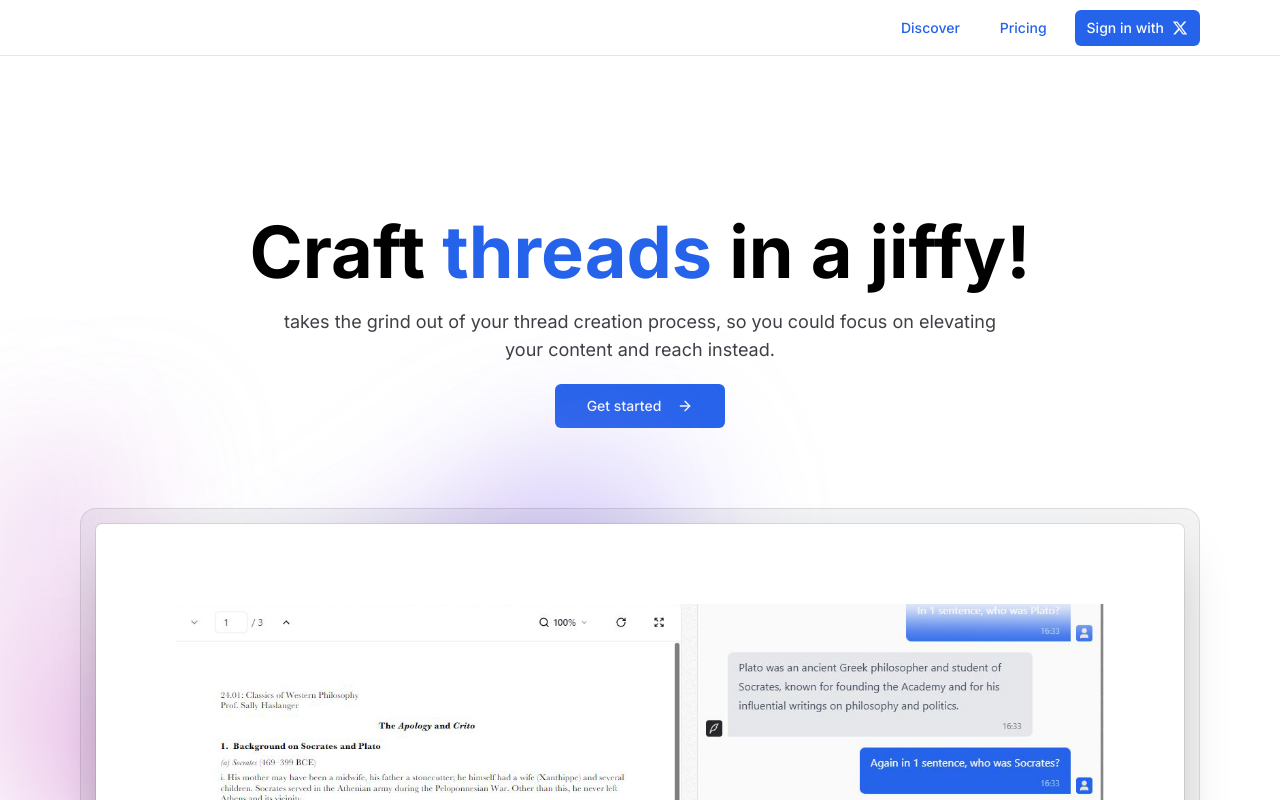
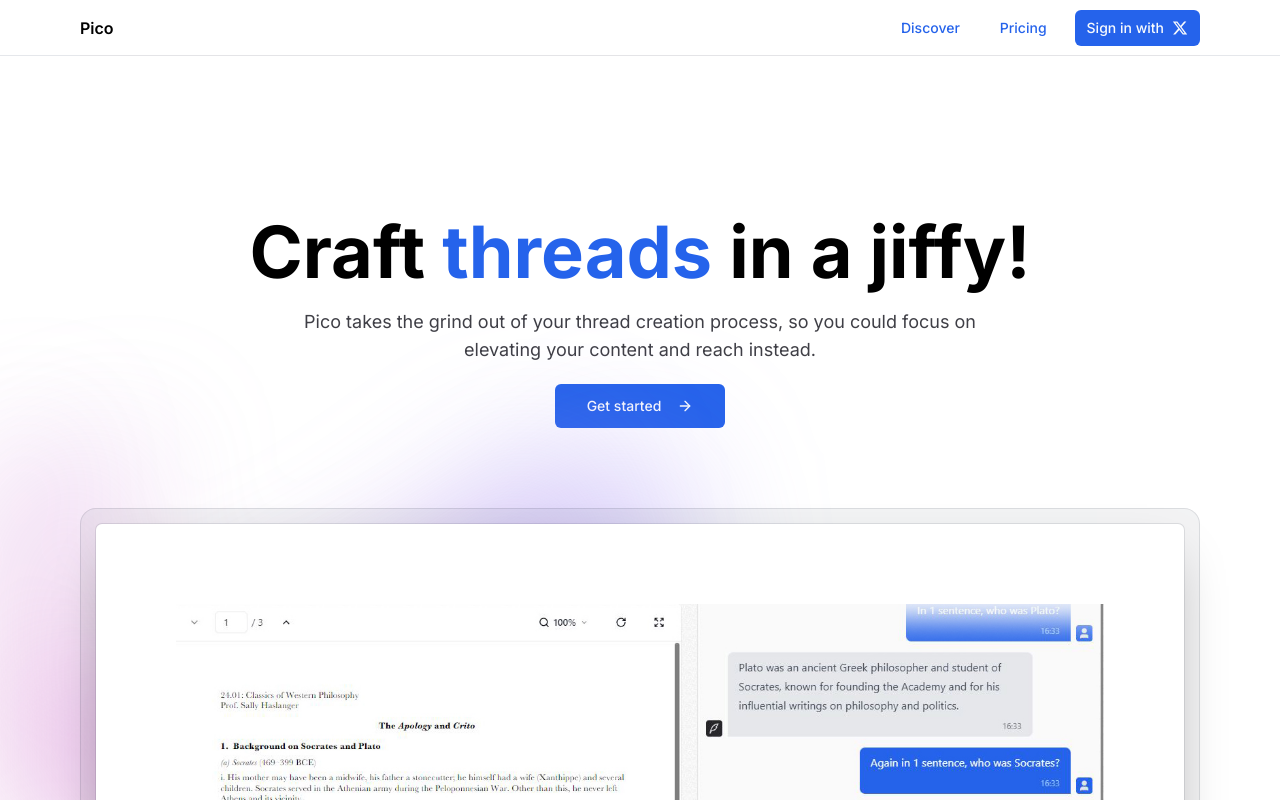
Before and after one commit to schandillia/project-pico, a Next.js app: page / in a window 1280 px wide. Shown: the top 800 px of the page. Built offline with nearby package versions, Linux system fonts and the light colour scheme.

Commit message:
CHORE: Create brand.json for non-secret business constants

```diff
--- a/src/app/page.tsx
+++ b/src/app/page.tsx
@@ -4,9 +4,9 @@
 import Image from "next/image"
 import Link from "next/link"
 import { FaXTwitter } from "react-icons/fa6"
+import brand from "@/constants/brand.json"
 
 export default function Home() {
-	const brandName = process.env.BRAND
 	return (
 		<>
 			<MaxWidthWrapper className="mb-12 mt-28 sm:mt-40 flex flex-col items-center justify-center text-center">
@@ -15,7 +15,7 @@
 					jiffy!
 				</h1>
 				<p className="mt-5 max-w-prose text-zinc-700 sm:text-lg">
-					{brandName} takes the grind out of your thread creation
+					{brand.BRAND} takes the grind out of your thread creation
 					process, so you could focus on elevating your content and
 					reach instead.
 				</p>
--- a/src/components/commons/Navbar.tsx
+++ b/src/components/commons/Navbar.tsx
@@ -2,6 +2,7 @@
 import MaxWidthWrapper from "@/components/commons/MaxWidthWrapper"
 import { buttonVariants } from "@/components/ui/button"
 import { FaXTwitter } from "react-icons/fa6"
+import brand from "@/constants/brand.json"
 
 const Navbar = () => {
 	const brandName = process.env.BRAND
@@ -10,7 +11,7 @@
 			<MaxWidthWrapper>
 				<div className="flex h-14 items-center justify-between border-b border-zinc-200">
 					<Link href="/" className="flex z-40 font-semibold">
-						<span>{brandName}</span>
+						<span>{brand.BRAND}</span>
 					</Link>
 
 					{/* TODO: Add mobile navbar */}
--- /dev/null
+++ b/src/constants/brand.json
@@ -0,0 +1,7 @@
+{
+  "BRAND": "Pico",
+  "TAGLINE": "Your Catchy Tagline",
+  "DEFAULT_LOCALE": "en-US",
+  "SUPPORTED_LANGUAGES": ["en-US", "es-ES", "fr-FR"],
+  "COPYRIGHT_YEAR": 2024
+}
```
